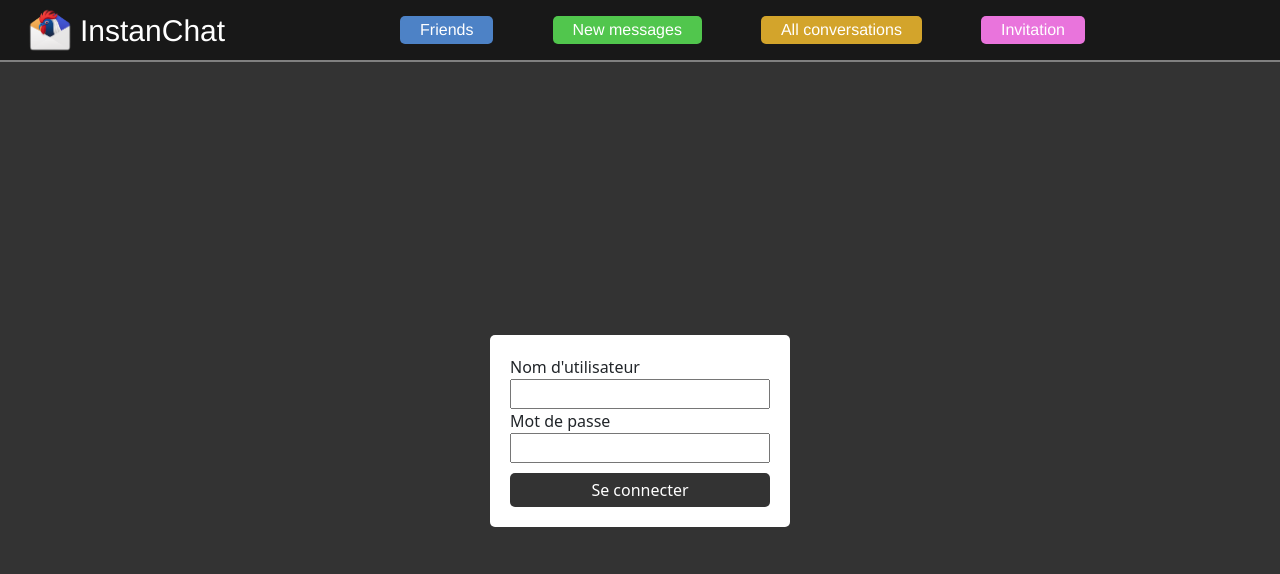
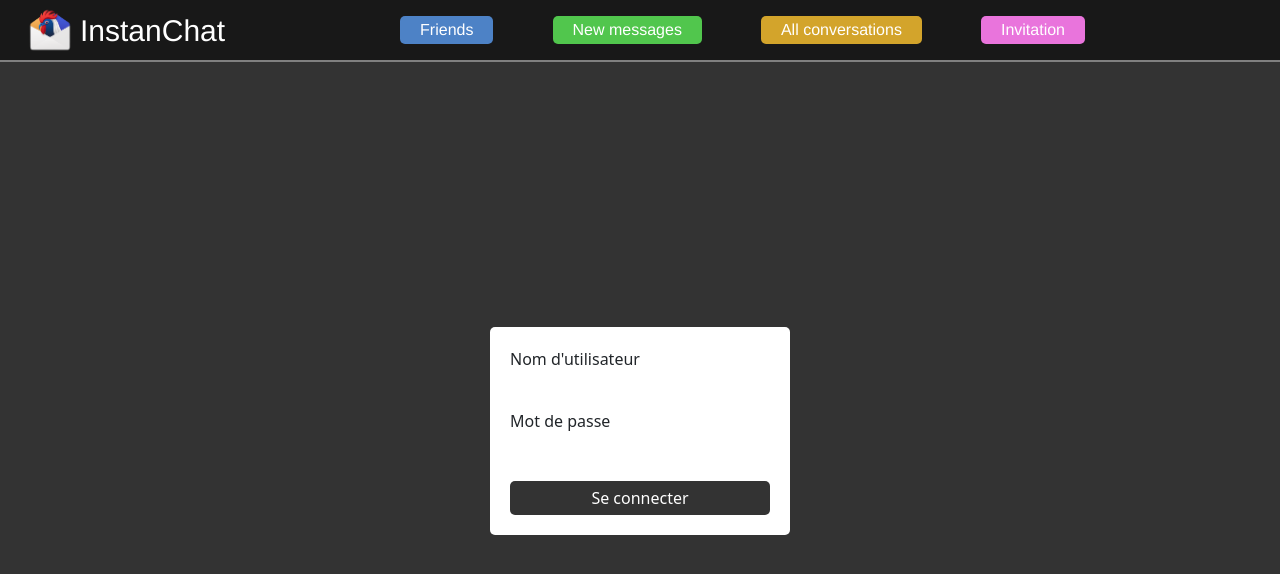
Before and after one commit to MaximeCerjak/instantTchat, a Vue app in the folder instantTchat/: page / in a window 1280 px wide. Shown: the top 574 px of the page. Built offline with nearby package versions, Linux system fonts and the light colour scheme.

Commit message:
stylisation form connexion

```diff
--- a/instantTchat/src/views/HomeView.vue
+++ b/instantTchat/src/views/HomeView.vue
@@ -13,6 +13,5 @@ console.log(authStore);
 <template>
   <main>
     <Channel />
-    <Chat />
   </main>
 </template>
--- a/instantTchat/src/views/LoginView.vue
+++ b/instantTchat/src/views/LoginView.vue
@@ -49,16 +49,28 @@ export default {
   width: 300px;
   margin: 0 auto;
   padding: 20px;
-  background-color: #fff;
+  background-color: rgb(255, 255, 255);
   border-radius: 5px;
 }
 
 .connectBtn {
-  background-color: #333;
+  background-color: rgb(51, 51, 51);
   color: #fff;
   border: none;
   padding: 5px 10px;
   border-radius: 5px;
   margin-top: 10px;
 }
+
+.connectBtn:hover {
+  background-color: #605f5f;
+}
+
+#username, #password {
+  border-style: none;
+  border-radius: 5px;
+  padding: 2px 10px;
+  margin-top: 5px;
+  margin-bottom: 5px;
+}
 </style>
```
